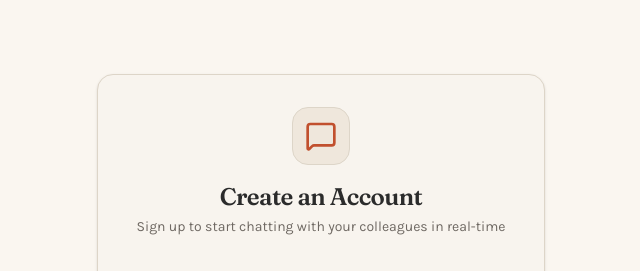
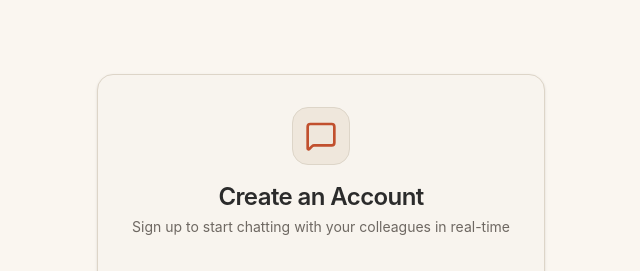
Before and after one commit to hemantdad3/Chat-App, a React (Vite) app in the folder client/: page /signup in a window 1280 px wide. Shown: the top 271 px of the page, without its empty margins (319-959 px from the left). Built offline with nearby package versions, Linux system fonts and the light colour scheme; no server answers.

Commit message:
style: update index.css and client styling to clean system font stack

```diff
--- a/client/index.html
+++ b/client/index.html
@@ -1,17 +1,16 @@
 <!doctype html>
 <html lang="en">
+
 <head>
   <meta charset="UTF-8" />
   <link rel="icon" type="image/svg+xml" href="/favicon.svg" />
   <meta name="viewport" content="width=device-width, initial-scale=1.0" />
-    <title>Chat App</title>
-    <!-- Google Fonts: Karla (Body) & Fraunces (Headings) -->
-    <link rel="preconnect" href="https://fonts.googleapis.com">
-    <link rel="preconnect" href="https://fonts.gstatic.com" crossorigin>
-    <link href="https://fonts.googleapis.com/css2?family=Fraunces:opsz,wght@9..144,500;9..144,600&family=Karla:wght@400;500;600&display=swap" rel="stylesheet">
+  <title>client</title>
 </head>
+
 <body>
   <div id="root"></div>
   <script type="module" src="/src/main.jsx"></script>
 </body>
+
 </html>
--- a/client/src/components/auth/AuthForm.jsx
+++ b/client/src/components/auth/AuthForm.jsx
@@ -77,7 +77,7 @@ const AuthForm = ({ mode }) => {
         <div className="p-3 bg-sand border border-ink-border rounded-2xl text-terracotta mb-4">
           <MessageSquare className="w-8 h-8" />
         </div>
-        <h1 className="font-serif text-2xl font-semibold tracking-tight text-ink">
+        <h1 className="text-2xl font-semibold tracking-tight text-ink">
           {isSignup ? 'Create an Account' : 'Welcome Back'}
         </h1>
         <p className="text-sm text-ink-muted mt-1">
--- a/client/src/components/chat/ChatWindow.jsx
+++ b/client/src/components/chat/ChatWindow.jsx
@@ -71,7 +71,7 @@ const ChatWindow = ({ onBack }) => {
         <div className="w-16 h-16 rounded-2xl bg-sand border border-sand-dark flex items-center justify-center text-terracotta mb-4">
           <MessageSquare className="w-8 h-8" />
         </div>
-        <h2 className="font-serif text-xl font-semibold text-ink mb-1">Your Messages</h2>
+        <h2 className="text-lg font-bold text-ink mb-1">Your Messages</h2>
         <p className="text-xs text-ink-muted max-w-sm">
           Select a conversation from the sidebar or click "New Chat" / "Group" to begin messaging in real-time.
         </p>
@@ -121,7 +121,7 @@ const ChatWindow = ({ onBack }) => {
 
           <div>
             <div className="flex items-center gap-2">
-              <h2 className="font-serif text-sm sm:text-base font-semibold text-ink tracking-tight">
+              <h2 className="text-sm sm:text-base font-bold text-ink tracking-tight">
                 {displayName}
               </h2>
             </div>
--- a/client/src/components/layout/Sidebar.jsx
+++ b/client/src/components/layout/Sidebar.jsx
@@ -32,7 +32,7 @@ const Sidebar = () => {
             <MessageSquare className="w-5 h-5" />
           </div>
           <div>
-            <h1 className="font-serif text-lg font-semibold text-ink tracking-tight">Messages</h1>
+            <h1 className="text-base font-bold text-ink tracking-tight">Messages</h1>
             <p className="text-[11px] text-ink-muted">Direct & Groups</p>
           </div>
         </div>
--- a/client/src/components/modals/GroupInfoModal.jsx
+++ b/client/src/components/modals/GroupInfoModal.jsx
@@ -111,7 +111,7 @@ const GroupInfoModal = ({ isOpen, onClose, conversation }) => {
       <div className="w-full max-w-md bg-sand-light border border-ink-border rounded-2xl p-6 shadow-xl flex flex-col max-h-[90vh]">
         {/* Header */}
         <div className="flex items-center justify-between pb-4 border-b border-ink-border">
-          <div className="flex items-center gap-2 text-ink font-semibold text-base font-serif">
+          <div className="flex items-center gap-2 text-ink font-semibold text-base">
             <Users className="w-5 h-5 text-terracotta" />
             <span>Group Details</span>
           </div>
@@ -226,8 +226,8 @@ const GroupInfoModal = ({ isOpen, onClose, conversation }) => {
                   {searchQuery.trim()
                     ? `No user found matching "${searchQuery}"`
                     : availableUsers.length === 0
-                    ? 'All registered users are already in this group'
-                    : 'Search username above to add'}
+                      ? 'All registered users are already in this group'
+                      : 'Search username above to add'}
                 </div>
               ) : (
                 filteredUsers.map((u) => (
--- a/client/src/components/modals/NewChatModal.jsx
+++ b/client/src/components/modals/NewChatModal.jsx
@@ -57,7 +57,7 @@ const NewChatModal = ({ isOpen, onClose, onSelectUser }) => {
       <div className="w-full max-w-md bg-sand-light border border-ink-border rounded-2xl p-6 shadow-xl flex flex-col max-h-[85vh]">
         {/* Header */}
         <div className="flex items-center justify-between pb-4 border-b border-ink-border">
-          <div className="flex items-center gap-2 text-ink font-semibold text-base font-serif">
+          <div className="flex items-center gap-2 text-ink font-semibold text-base">
             <MessageSquarePlus className="w-5 h-5 text-terracotta" />
             <span>Start New Chat</span>
           </div>
--- a/client/src/components/modals/NewGroupModal.jsx
+++ b/client/src/components/modals/NewGroupModal.jsx
@@ -84,7 +84,7 @@ const NewGroupModal = ({ isOpen, onClose }) => {
       <div className="w-full max-w-md bg-sand-light border border-ink-border rounded-2xl p-6 shadow-xl flex flex-col max-h-[90vh]">
         {/* Header */}
         <div className="flex items-center justify-between pb-4 border-b border-ink-border">
-          <div className="flex items-center gap-2 text-ink font-semibold text-base font-serif">
+          <div className="flex items-center gap-2 text-ink font-semibold text-base">
             <Users className="w-5 h-5 text-terracotta" />
             <span>Create New Group</span>
           </div>
@@ -172,11 +172,10 @@ const NewGroupModal = ({ isOpen, onClose }) => {
                 <div
                   key={u._id}
                   onClick={() => toggleUserSelection(u._id)}
-                  className={`p-2.5 rounded-xl border flex items-center justify-between cursor-pointer transition-all ${
-                    isSelected
+                  className={`p-2.5 rounded-xl border flex items-center justify-between cursor-pointer transition-all ${isSelected
                       ? 'bg-sand-dark border-terracotta text-ink'
                       : 'bg-sand hover:bg-sand-dark border-ink-border/50 text-ink'
-                  }`}
+                    }`}
                 >
                   <div className="flex items-center gap-3">
                     <div className="w-8 h-8 rounded-lg bg-cream border border-ink-border text-terracotta flex items-center justify-center text-xs font-semibold">
@@ -188,11 +187,10 @@ const NewGroupModal = ({ isOpen, onClose }) => {
                   </div>
 
                   <div
-                    className={`w-5 h-5 rounded-md flex items-center justify-center border transition-all ${
-                      isSelected
+                    className={`w-5 h-5 rounded-md flex items-center justify-center border transition-all ${isSelected
                         ? 'bg-sage border-sage text-white'
                         : 'border-ink-border bg-cream text-transparent'
-                    }`}
+                      }`}
                   >
                     <Check className="w-3.5 h-3.5" />
                   </div>
--- a/client/src/index.css
+++ b/client/src/index.css
@@ -1,10 +1,6 @@
-@import url('https://fonts.googleapis.com/css2?family=Fraunces:opsz,wght@9..144,500;9..144,600&family=Karla:wght@400;500;600&display=swap');
 @import "tailwindcss";
 
 @theme {
-  --font-sans: 'Karla', sans-serif;
-  --font-serif: 'Fraunces', serif;
-  --font-display: 'Fraunces', serif;
   --color-cream: #FAF6F0;
   --color-cream-dark: #F3ECE1;
   --color-terracotta: #C1502E;
@@ -26,9 +22,10 @@
   * {
     box-sizing: border-box;
   }
+
   body {
     margin: 0;
-    font-family: 'Karla', -apple-system, BlinkMacSystemFont, 'Segoe UI', Roboto, Helvetica, Arial, sans-serif;
+    font-family: -apple-system, BlinkMacSystemFont, 'Segoe UI', Roboto, Helvetica, Arial, sans-serif;
     -webkit-font-smoothing: antialiased;
     -moz-osx-font-smoothing: grayscale;
     background-color: #FAF6F0;
--- a/client/tailwind.config.js
+++ b/client/tailwind.config.js
@@ -6,11 +6,6 @@ export default {
   ],
   theme: {
     extend: {
-      fontFamily: {
-        sans: ['Karla', 'sans-serif'],
-        serif: ['Fraunces', 'serif'],
-        display: ['Fraunces', 'serif'],
-      },
       colors: {
         cream: {
           DEFAULT: '#FAF6F0',
```
Lines whose indentation alone changed are shown as unchanged.
